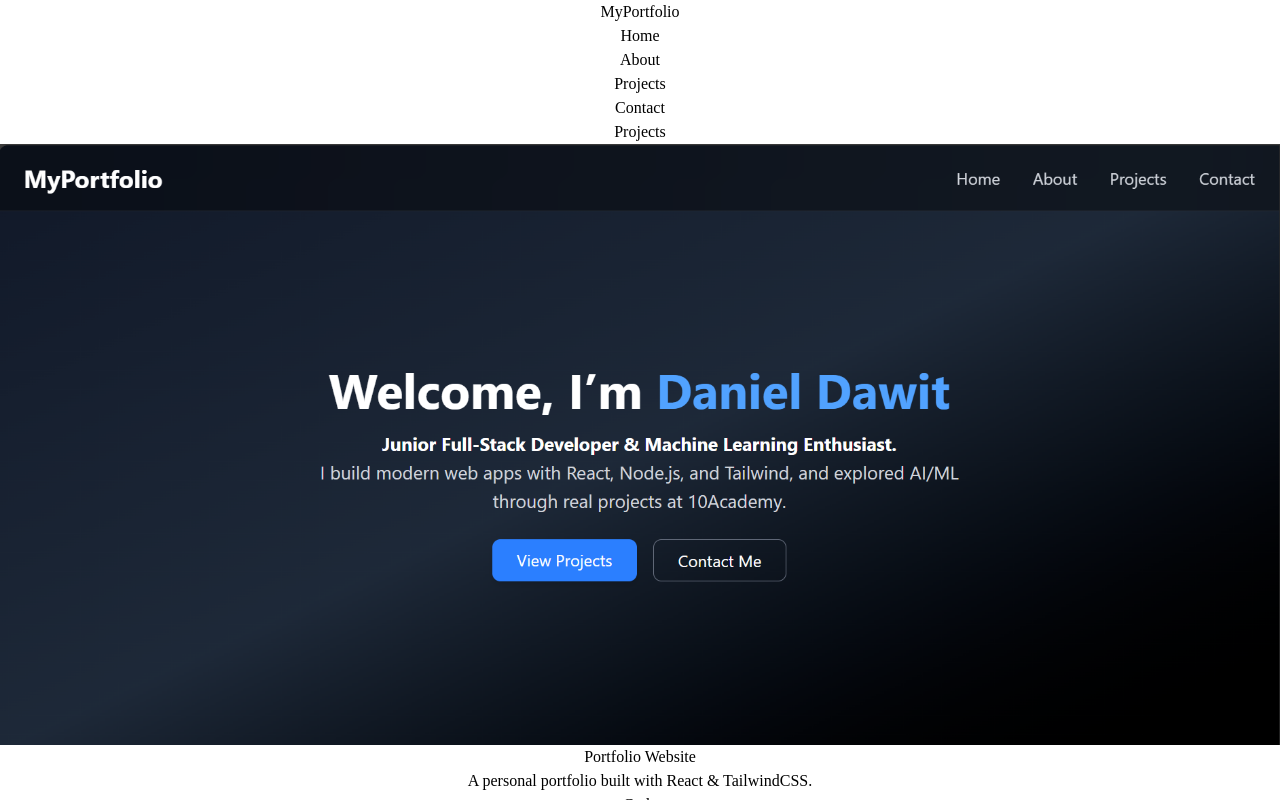
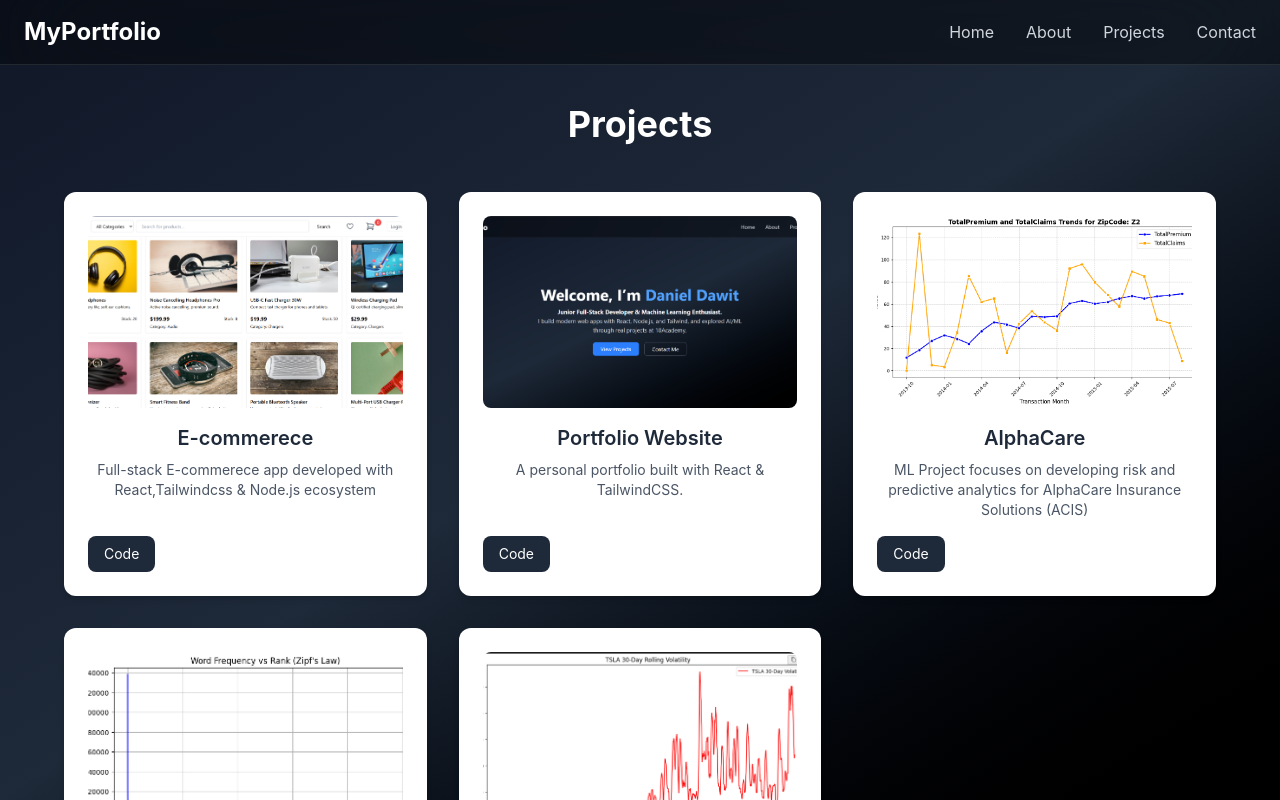
Before and after one commit to Daniel-1961/personal-portfolio, a React (Vite) app: page /projects in a window 1280 px wide. Shown: the top 800 px of the page. Built offline with nearby package versions, Linux system fonts and the light colour scheme.

Commit message:
added product to projects

```diff
--- a/package.json
+++ b/package.json
@@ -19,6 +19,7 @@
   },
   "devDependencies": {
     "@eslint/js": "^9.33.0",
+    "@tailwindcss/vite": "^4.1.14",
     "@types/react": "^19.1.10",
     "@types/react-dom": "^19.1.7",
     "@vitejs/plugin-react": "^5.0.0",
--- a/src/components/Navbar.jsx
+++ b/src/components/Navbar.jsx
@@ -1,7 +1,5 @@
-// src/components/Navbar.jsx
 import { Link } from "react-router-dom";
 
-// src/components/Navbar.jsx
 export default function Navbar() {
   return (
    <nav className="fixed top-0 left-0 w-full z-50 bg-black/40 backdrop-blur-3xl border-b border-white/10">
--- a/src/pages/Projects.jsx
+++ b/src/pages/Projects.jsx
@@ -1,10 +1,16 @@
-// src/components/Projects.jsx
+
 import usePageTitle from "../hooks/usePageTitle";
 const projects = [
+  {title:"E-commerece",
+    description:"Full-stack E-commerece app developed with React,Tailwindcss & Node.js ecosystem",
+    image:"/e-commerece.png",
+    code:"https://github.com/Daniel-1961/E-commerce-.git"
+
+  },
   {
     title: "Portfolio Website",
     description: "A personal portfolio built with React & TailwindCSS.",
-    image: "/portfolio.png", // place images in public folder
+    image: "/portfolio.png",
     code: "https://github.com/Daniel-1961/personal-portfolio.git",
   },
   {
@@ -41,24 +47,24 @@ const Projects = () => {
             key={index}
             className="bg-white rounded-xl shadow-md hover:shadow-lg transition p-6 flex flex-col"
           >
-            {/* Project Image */}
+
             <img
               src={project.image}
               alt={project.title}
               className="w-full h-48 object-cover rounded-lg mb-4"
             />
 
-            {/* Title */}
+
             <h3 className="text-xl font-semibold text-gray-800">
               {project.title}
             </h3>
 
-            {/* Description */}
+
             <p className="text-gray-600 text-sm mt-2 flex-grow">
               {project.description}
             </p>
 
-            {/* Links */}
+
             <div className="mt-4 flex gap-4">
               <a
                 href={project.code}
```
Also changed, not shown: public/e-commerece.png (added), 1 other file (tests, documents, lock files or other folders).
